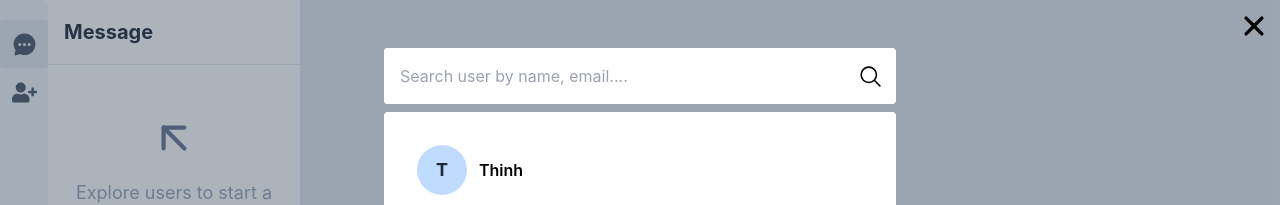
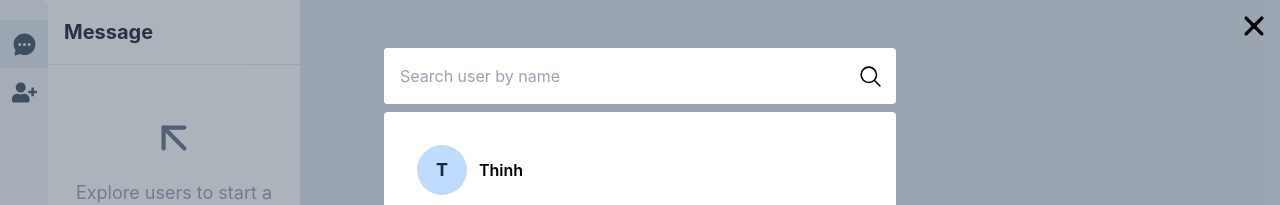
Before and after one commit to million-dollar-dev/chat-app-fronted-2024, a React (Create React App) app in the folder client/: page / in a window 1280 px wide. Both pictures are taken after a click on the element 24 px from the left and 92 px from the top of the page. Shown: the top 205 px of the page. Built offline with nearby package versions, Linux system fonts and the light colour scheme.

Commit message:
feat: add searchUser input focus

```diff
--- a/client/src/components/SearchUser.js
+++ b/client/src/components/SearchUser.js
@@ -1,4 +1,4 @@
-import React, { useEffect, useState } from 'react'
+import React, { useEffect, useRef, useState } from 'react'
 import { IoSearchOutline } from "react-icons/io5";
 import Loading from './Loading';
 import { IoClose } from "react-icons/io5";
@@ -8,6 +8,7 @@ const SearchUser = ({onClose}) => {
     const [searchUser,setSearchUser] = useState([])
     const [loading,setLoading] = useState(false)
     const [search,setSearch] = useState("")
+    const inputRef = useRef()
 
     const handleSearchUser = async()=>{
 
@@ -24,10 +25,12 @@ const SearchUser = ({onClose}) => {
             console.log(search)
     }
 
+
     useEffect(()=>{
         handleSearchUser()
     }, [search])
 
+    useEffect(() => inputRef.current.focus(), [])
 
     return (
     <div className='fixed top-0 bottom-0 left-0 right-0 bg-slate-700 bg-opacity-40 p-2 z-10'>
@@ -36,7 +39,8 @@ const SearchUser = ({onClose}) => {
             <div className='bg-white rounded h-14 overflow-hidden flex '>
                 <input
                     type='text'
-                    placeholder='Search user by name, email....'
+                    ref={inputRef}
+                    placeholder='Search user by name'
                     className='w-full outline-none py-1 h-full px-4'
                     onChange={(e)=>setSearch(e.target.value)}
                     value={search}
```
